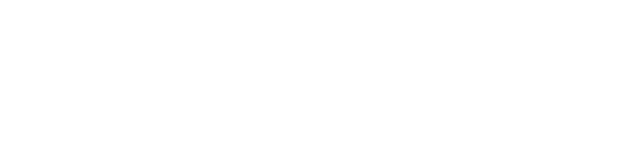
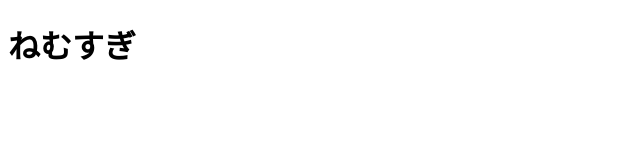
Before and after one commit to ta1you/Git-Folder, a plain HTML site: page index.html in a window 1280 px wide. Shown: the whole page, without its empty margins (0-640 px from the left). Drawn offline with Linux system fonts and the light colour scheme.

Commit message:
ねむすぎ

```diff
--- a/index.html
+++ b/index.html
@@ -6,6 +6,6 @@
     <title>Document</title>
 </head>
 <body>
-
+    <h1>ねむすぎ</h1>
 </body>
 </html>
```
